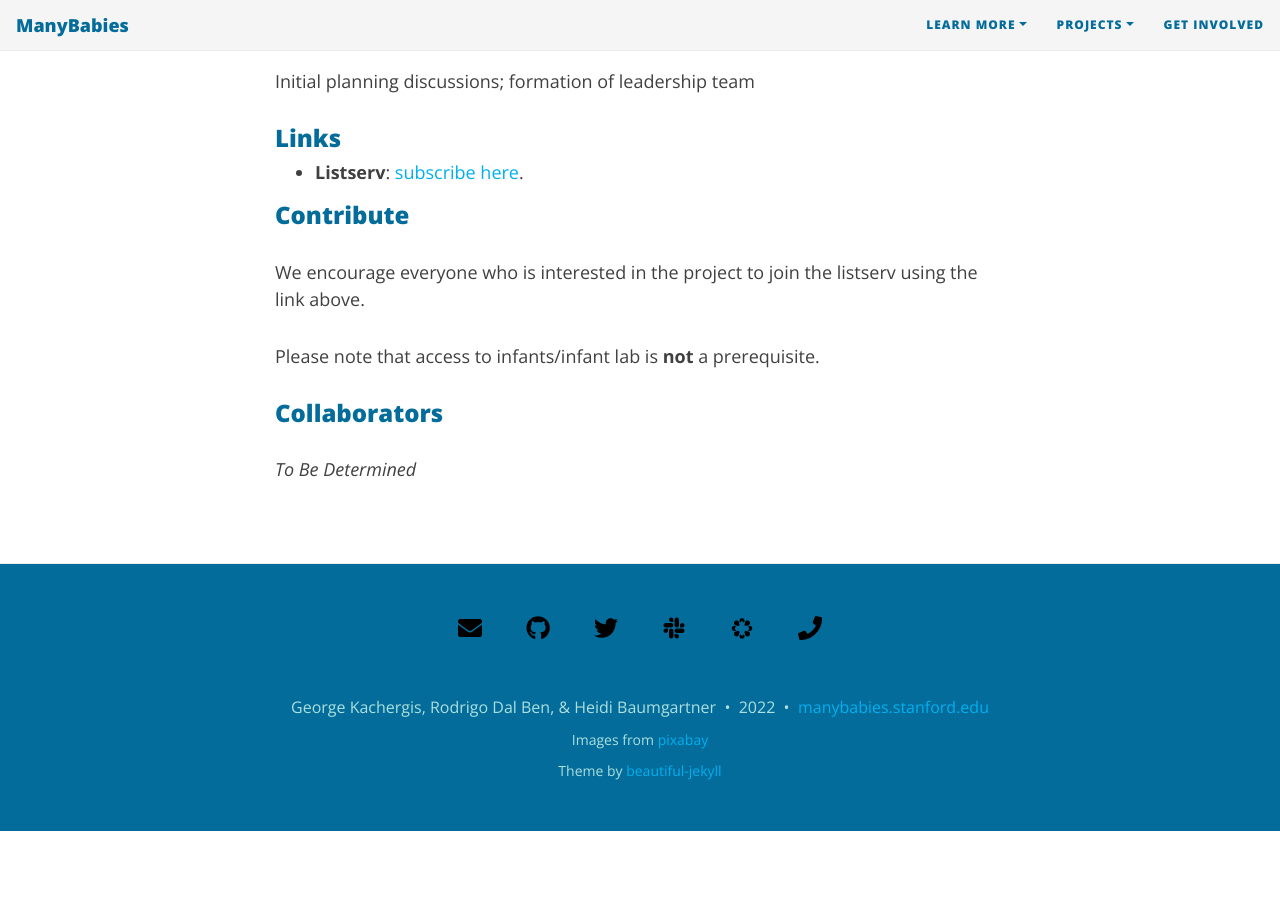
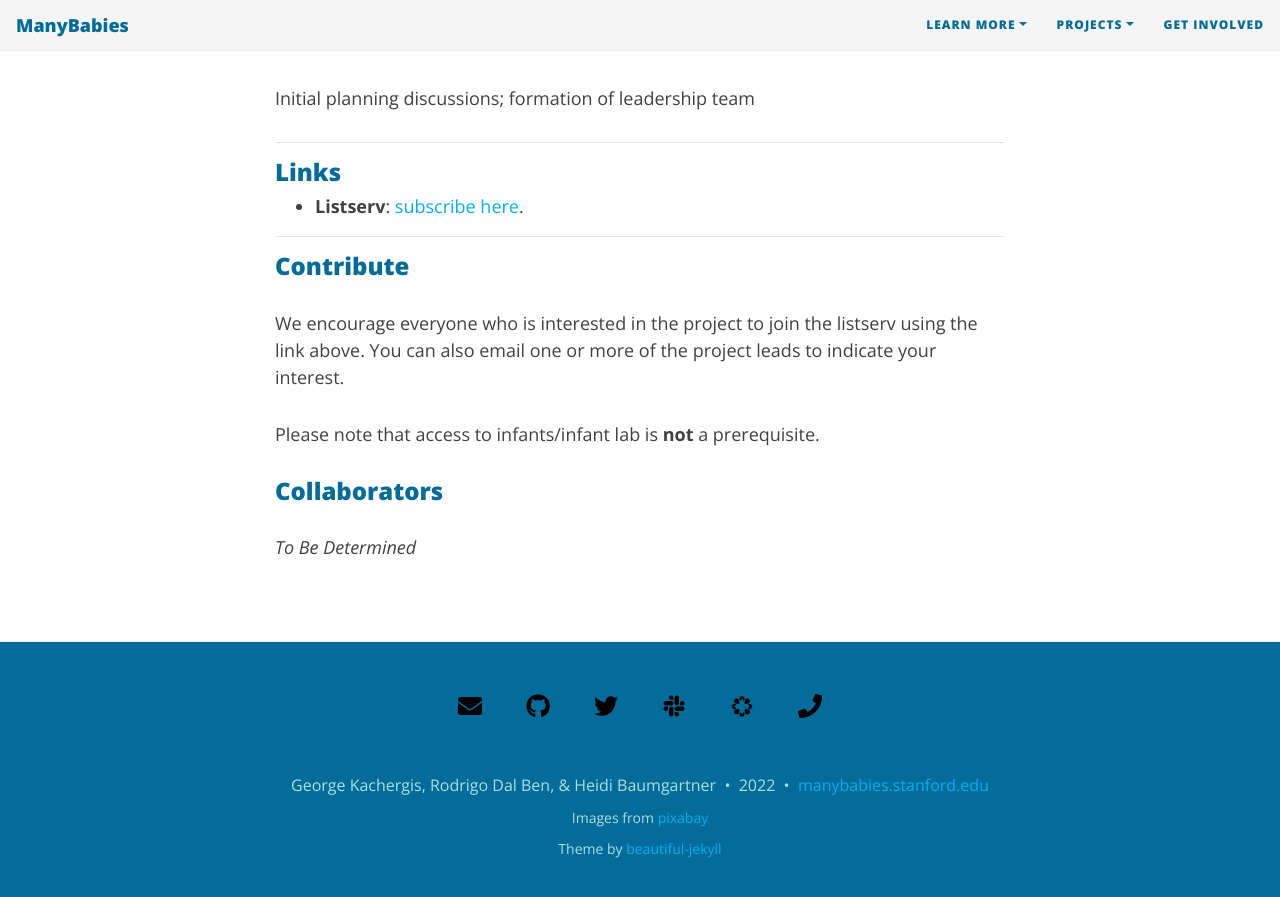
Before and after one commit to manybabies/manybabies.github.io, a Jekyll site: the page built from MB6.md, in a window 1280 px wide and 900 px high, scrolled down 1506 px. Shown: the top 897 px of the window. Built offline with Jekyll 4.4.1, drawn with Linux system fonts in a browser that asks for light colours; nearby versions of some CDN libraries; some web fonts are replaced; before the commit the page ends 2337 px from its top, so only the background shows below that.

Commit message:
Update MB6.md

```diff
--- a/MB6.md
+++ b/MB6.md
@@ -39,14 +39,17 @@ Please contact MB Executive Director, [Heidi Baumgartner](mailto:heidib@stanford
 * [Elizabeth Simpson](https://people.miami.edu/profile/simpsone@miami.edu/), *University of Miami, USA* [[email]](mailto:elizabethannsimpson@gmail.com)
 * [Virginia Slaughter](https://psychology.uq.edu.au/profile/2215/virginia-slaughter), *University of Queensland, Australia* [[email]](mailto:vps@psy.uq.edu.au)
 
+***
 ### Status
 Initial planning discussions; formation of leadership team
 
+***
 ### Links
 * **Listserv**: [subscribe here](https://mailman.stanford.edu/mailman/listinfo/manybabies6).
 
+***
 ### Contribute
-We encourage everyone who is interested in the project to join the listserv using the link above.
+We encourage everyone who is interested in the project to join the listserv using the link above. You can also email one or more of the project leads to indicate your interest.
 
 Please note that access to infants/infant lab is **not** a prerequisite.
 
```
